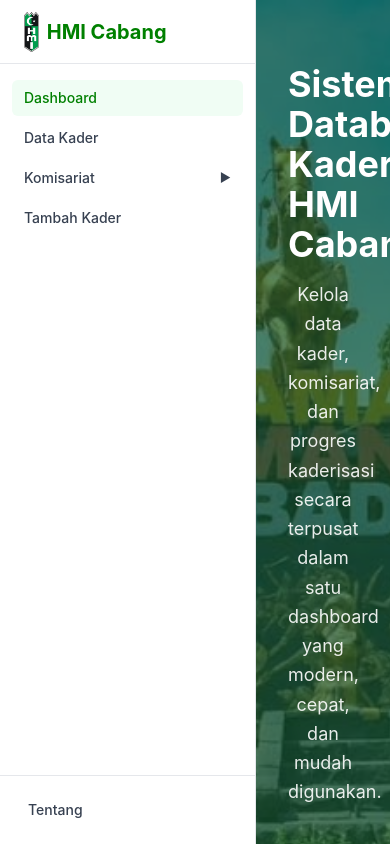
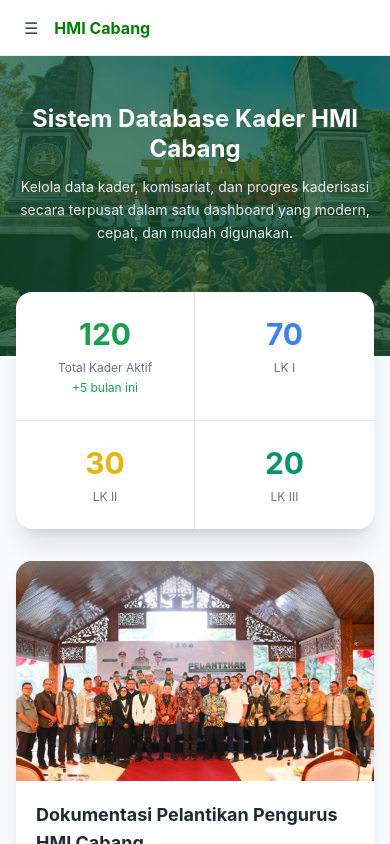
Before and after one commit to Arulinsan/HMI-DASHBOARD, a React (Vite) app: page / in a window 390 px wide. Built offline with nearby package versions, Linux system fonts and the light colour scheme.

Commit message:
mobile update

```diff
--- a/src/App.tsx
+++ b/src/App.tsx
@@ -3,20 +3,31 @@ import Sidebar from './components/Sidebar';
 import DashboardContent from './components/DashboardContent';
 
 function App() {
-  const [activeTab, setActiveTab] = useState('dashboard');
+  const [activeTab, setActiveTab] = useState("dashboard");
+  const [sidebarOpen, setSidebarOpen] = useState(false);
 
   return (
-    <div className="flex h-screen bg-gray-50 font-sans text-gray-800">
-      <Sidebar activeTab={activeTab} setActiveTab={setActiveTab} />
-      <div className="flex-1 flex flex-col h-screen overflow-hidden">
-        {activeTab === 'dashboard' ? (
-          <DashboardContent />
-        ) : (
-          <div className="p-8">
-            <h1 className="text-2xl font-bold">Data Kader</h1>
-            <p className="mt-4 text-gray-500">Halaman ini sedang dalam pengembangan.</p>
-          </div>
-        )}
+<div className="flex h-screen overflow-hidden">
+      <Sidebar
+        activeTab={activeTab}
+        setActiveTab={setActiveTab}
+        isOpen={sidebarOpen}
+        onClose={() => setSidebarOpen(false)}
+      />
+
+      <div className="flex-1 flex flex-col min-w-0">
+        {/* Header mobile dengan tombol hamburger */}
+        <header className="md:hidden h-14 flex items-center px-4 border-b border-gray-200 bg-white">
+          <button
+            className="p-2 text-gray-700"
+            onClick={() => setSidebarOpen(true)}
+          >
+            ☰
+          </button>
+          <span className="ml-2 font-bold text-[#008000]">HMI Cabang</span>
+        </header>
+
+        <DashboardContent />
       </div>
     </div>
   );
--- a/src/components/DashboardContent.tsx
+++ b/src/components/DashboardContent.tsx
@@ -4,6 +4,7 @@ import sriBaduga from "../assets/image/sribaduga.jpeg";
 import anggotaHmi from "../assets/image/anggota_hmi.jpeg";
 import hmiFlag from "../assets/image/HMI_indo.png";
 import teaching from "../assets/image/teacher.png";
+
 // Mock Data
 const initialData = [
   { id: 1, nama: 'Ahmad Budi', komisariat: 'Komisariat Teknik', status: 'LK1', angkatan: '2023' },
@@ -25,7 +26,6 @@ const DashboardContent: React.FC = () => {
   const [data] = useState(initialData);
   const [filterKomi, setFilterKomi] = useState('Semua');
   const [filterStatus, setFilterStatus] = useState('Semua');
-  const [isModalOpen, setIsModalOpen] = useState(false);
 
   const filteredData = data.filter(d => {
     const matchKomi = filterKomi === 'Semua' || d.komisariat === filterKomi;
@@ -37,7 +37,7 @@ const DashboardContent: React.FC = () => {
     document.getElementById('data-kader-table')?.scrollIntoView({ behavior: 'smooth' });
   };
 
-  const getStatusColor = (status:string) => {
+  const getStatusColor = (status: string) => {
     switch (status) {
       case "LK1":
         return "bg-sky-100 text-sky-700";
@@ -55,7 +55,7 @@ const DashboardContent: React.FC = () => {
 
       {/* ================= HERO SECTION ================= */}
       <div
-    className="relative bg-cover bg-center bg-no-repeat pt-16 pb-40 px-8 text-center"
+        className="relative bg-cover bg-center bg-no-repeat pt-12 sm:pt-16 pb-28 sm:pb-40 px-4 sm:px-8 text-center"
         style={{
           backgroundImage: `url(${sriBaduga})`,
         }}
@@ -64,11 +64,11 @@ const DashboardContent: React.FC = () => {
         <div className="absolute inset-0 bg-green-900/70"></div>
 
         <div className="relative z-10 max-w-4xl mx-auto">
-      <h1 className="text-4xl md:text-5xl font-bold text-white mb-4">
+          <h1 className="text-2xl sm:text-4xl md:text-5xl font-bold text-white mb-3 sm:mb-4 leading-tight">
             Sistem Database Kader HMI Cabang
           </h1>
 
-      <p className="text-lg text-white/90 leading-relaxed max-w-2xl mx-auto">
+          <p className="text-sm sm:text-base md:text-lg text-white/90 leading-relaxed max-w-2xl mx-auto">
             Kelola data kader, komisariat, dan progres kaderisasi
             secara terpusat dalam satu dashboard yang modern,
             cepat, dan mudah digunakan.
@@ -77,15 +77,15 @@ const DashboardContent: React.FC = () => {
       </div>
 
       {/* ================= SUMMARY CARD ================= */}
-  <div className="max-w-6xl mx-auto px-6 sm:px-8 -mt-20 relative z-20 mb-10">
+      <div className="max-w-6xl mx-auto px-4 sm:px-6 lg:px-8 -mt-16 sm:-mt-20 relative z-20 mb-8 sm:mb-10">
 
         <div className="bg-white rounded-2xl shadow-xl grid grid-cols-2 md:grid-cols-4">
 
-      <div className="py-8 text-center border-r border-b md:border-b-0">
-        <h2 className="text-5xl font-bold text-green-600">
+          <div className="py-6 sm:py-8 text-center border-r border-b md:border-b-0 px-2">
+            <h2 className="text-3xl sm:text-4xl md:text-5xl font-bold text-green-600">
               {dashboardStats.total}
             </h2>
-        <p className="mt-2 text-gray-500 text-sm">
+            <p className="mt-2 text-gray-500 text-xs sm:text-sm">
               Total Kader Aktif
             </p>
             <p className="text-xs text-green-600 mt-1">
@@ -93,29 +93,29 @@ const DashboardContent: React.FC = () => {
             </p>
           </div>
 
-      <div className="py-8 text-center border-b md:border-b-0 md:border-r">
-        <h2 className="text-5xl font-bold text-blue-500">
+          <div className="py-6 sm:py-8 text-center border-b md:border-b-0 md:border-r px-2">
+            <h2 className="text-3xl sm:text-4xl md:text-5xl font-bold text-blue-500">
               {dashboardStats.lk1}
             </h2>
-        <p className="mt-2 text-gray-500 text-sm">
+            <p className="mt-2 text-gray-500 text-xs sm:text-sm">
               LK I
             </p>
           </div>
 
-      <div className="py-8 text-center border-r">
-        <h2 className="text-5xl font-bold text-yellow-500">
+          <div className="py-6 sm:py-8 text-center border-r px-2">
+            <h2 className="text-3xl sm:text-4xl md:text-5xl font-bold text-yellow-500">
               {dashboardStats.lk2}
             </h2>
-        <p className="mt-2 text-gray-500 text-sm">
+            <p className="mt-2 text-gray-500 text-xs sm:text-sm">
               LK II
             </p>
           </div>
 
-      <div className="py-8 text-center">
-        <h2 className="text-5xl font-bold text-emerald-600">
+          <div className="py-6 sm:py-8 text-center px-2">
+            <h2 className="text-3xl sm:text-4xl md:text-5xl font-bold text-emerald-600">
               {dashboardStats.lk3}
             </h2>
-        <p className="mt-2 text-gray-500 text-sm">
+            <p className="mt-2 text-gray-500 text-xs sm:text-sm">
               LK III
             </p>
           </div>
@@ -124,23 +124,23 @@ const DashboardContent: React.FC = () => {
       </div>
 
       {/* ================= FOTO PELANTIKAN ================= */}
-  <div className="max-w-6xl mx-auto px-6 sm:px-8 mb-10">
+      <div className="max-w-6xl mx-auto px-4 sm:px-6 lg:px-8 mb-8 sm:mb-10">
 
         <div className="bg-white rounded-2xl shadow-lg overflow-hidden">
 
           <img
             src={anggotaHmi}
             alt="Pelantikan Pengurus HMI"
-        className="w-full h-[420px] object-cover"
+            className="w-full h-[220px] sm:h-[320px] md:h-[420px] object-cover"
           />
 
-      <div className="p-8">
+          <div className="p-5 sm:p-8">
 
-        <h2 className="text-2xl font-bold text-gray-800 mb-3">
+            <h2 className="text-lg sm:text-xl md:text-2xl font-bold text-gray-800 mb-2 sm:mb-3">
               Dokumentasi Pelantikan Pengurus HMI Cabang
             </h2>
 
-        <p className="text-gray-600 leading-7">
+            <p className="text-sm sm:text-base text-gray-600 leading-7">
               Dokumentasi kegiatan pelantikan pengurus sebagai bagian
               dari proses kaderisasi, regenerasi kepemimpinan, dan
               penguatan organisasi HMI Cabang. Foto ini menjadi
@@ -154,24 +154,16 @@ const DashboardContent: React.FC = () => {
 
       </div>
 
-      {/* Pengurus & KAHMI Gallery
-      <div className="px-6 sm:px-8 mb-10 relative z-10 max-w-6xl mx-auto">
-        <PengurusKahmiGallery
-          rows={placeholderPengurusKahmiRows}
-          subtitle="Kenali Pengurus dan Anggota KAHMI HMI Cabang — Mendukung pengelolaan organisasi yang solid dan terstruktur."
-        />
-      </div> */}
-
       {/* Section 1: Kelola Data Kader */}
-      <div className="bg-[#EAF6F6] py-20 px-8">
-  <div className="max-w-6xl mx-auto flex flex-col md:flex-row items-center gap-16">
+      <div className="bg-[#EAF6F6] py-12 sm:py-20 px-4 sm:px-8">
+        <div className="max-w-6xl mx-auto flex flex-col md:flex-row items-center gap-8 md:gap-16">
           {/* Text */}
-    <div className="flex-1">
-      <h3 className="text-3xl font-bold text-gray-800 mb-4">
+          <div className="flex-1 text-center md:text-left">
+            <h3 className="text-2xl sm:text-3xl font-bold text-gray-800 mb-3 sm:mb-4">
               Kelola Data Kader Lebih Rapi
             </h3>
 
-      <p className="text-gray-600 leading-7 mb-8">
+            <p className="text-sm sm:text-base text-gray-600 leading-7 mb-6 sm:mb-8">
               Input, edit, dan pantau data kader secara terpusat sehingga administrasi
               organisasi menjadi lebih tertata dan mudah diakses.
             </p>
@@ -180,12 +172,12 @@ const DashboardContent: React.FC = () => {
           </div>
 
           {/* Image */}
-    <div className="flex-1">
+          <div className="flex-1 w-full">
             <div className="relative overflow-hidden rounded-2xl shadow-xl">
               <img
                 src={hmiFlag}
                 alt=""
-          className="w-full h-[320px] object-cover"
+                className="w-full h-[220px] sm:h-[280px] md:h-[320px] object-cover"
               />
             </div>
           </div>
@@ -193,15 +185,15 @@ const DashboardContent: React.FC = () => {
       </div>
 
       {/* Section 2: Pantau Progres Kaderisasi */}
-      <div className="bg-blue-100 py-20 px-8 mb-10">
-  <div className="max-w-6xl mx-auto flex flex-col-reverse md:flex-row-reverse items-center gap-16">
+      <div className="bg-blue-100 py-12 sm:py-20 px-4 sm:px-8 mb-8 sm:mb-10">
+        <div className="max-w-6xl mx-auto flex flex-col md:flex-row-reverse items-center gap-8 md:gap-16">
           {/* Text */}
-    <div className="flex-1">
-      <h3 className="text-3xl font-bold text-gray-800 mb-4">
+          <div className="flex-1 text-center md:text-left">
+            <h3 className="text-2xl sm:text-3xl font-bold text-gray-800 mb-3 sm:mb-4">
               Pantau Progres Kaderisasi
             </h3>
 
-      <p className="text-gray-600 leading-7 mb-8">
+            <p className="text-sm sm:text-base text-gray-600 leading-7 mb-6 sm:mb-8">
               Monitoring perjalanan kader mulai dari pelatihan hingga evaluasi secara
               terstruktur dalam satu dashboard.
             </p>
@@ -210,12 +202,12 @@ const DashboardContent: React.FC = () => {
           </div>
 
           {/* Image */}
-    <div className="flex-1">
+          <div className="flex-1 w-full">
             <div className="overflow-hidden rounded-2xl shadow-xl bg-white">
               <img
                 src={teaching}
                 alt=""
-          className="w-full h-[320px] object-contain"
+                className="w-full h-[220px] sm:h-[280px] md:h-[320px] object-contain"
               />
             </div>
           </div>
@@ -223,26 +215,25 @@ const DashboardContent: React.FC = () => {
       </div>
 
       {/* Data Kader Terbaru */}
-
-      <div id="data-kader-table" className="max-w-7xl mx-auto px-6 pb-16">
+      <div id="data-kader-table" className="max-w-7xl mx-auto px-4 sm:px-6 pb-12 sm:pb-16">
         <div className="bg-white rounded-2xl shadow-sm border border-gray-200 overflow-hidden">
 
           {/* Header */}
-    <div className="flex flex-col md:flex-row md:items-center md:justify-between gap-4 px-6 py-5 border-b border-gray-100">
+          <div className="flex flex-col gap-4 px-4 sm:px-6 py-4 sm:py-5 border-b border-gray-100">
             <div>
-        <h2 className="text-xl font-bold text-gray-800">
+              <h2 className="text-lg sm:text-xl font-bold text-gray-800">
                 Data Kader Terbaru
               </h2>
-        <p className="text-sm text-gray-500 mt-1">
+              <p className="text-xs sm:text-sm text-gray-500 mt-1">
                 Menampilkan daftar kader berdasarkan filter yang dipilih.
               </p>
             </div>
 
-      <div className="flex flex-wrap gap-2">
+            <div className="flex flex-col sm:flex-row gap-2">
               <select
                 value={filterKomi}
                 onChange={(e) => setFilterKomi(e.target.value)}
-          className="h-10 rounded-lg border border-gray-200 px-4 text-sm focus:outline-none focus:ring-2 focus:ring-green-600"
+                className="h-10 rounded-lg border border-gray-200 px-4 text-sm focus:outline-none focus:ring-2 focus:ring-green-600 w-full sm:w-auto"
               >
                 <option value="Semua">Semua Komisariat</option>
                 <option value="Komisariat Teknik">Teknik</option>
@@ -254,7 +245,7 @@ const DashboardContent: React.FC = () => {
               <select
                 value={filterStatus}
                 onChange={(e) => setFilterStatus(e.target.value)}
-          className="h-10 rounded-lg border border-gray-200 px-4 text-sm focus:outline-none focus:ring-2 focus:ring-green-600"
+                className="h-10 rounded-lg border border-gray-200 px-4 text-sm focus:outline-none focus:ring-2 focus:ring-green-600 w-full sm:w-auto"
               >
                 <option value="Semua">Semua Status</option>
                 <option value="LK1">LK1</option>
@@ -264,15 +255,15 @@ const DashboardContent: React.FC = () => {
 
               <button
                 onClick={scrollToTable}
-          className="h-10 px-4 rounded-lg bg-green-700 text-white text-sm hover:bg-green-800 transition"
+                className="h-10 px-4 rounded-lg bg-green-700 text-white text-sm hover:bg-green-800 transition w-full sm:w-auto"
               >
                 Lihat Semua
               </button>
             </div>
           </div>
 
-    {/* Table */}
-    <div className="overflow-x-auto">
+          {/* Table - Desktop */}
+          <div className="hidden md:block overflow-x-auto">
             <table className="w-full">
               <thead>
                 <tr className="bg-gray-50 text-left text-xs uppercase tracking-wider text-gray-500">
@@ -336,6 +327,58 @@ const DashboardContent: React.FC = () => {
               </tbody>
             </table>
           </div>
+
+          {/* Table - Mobile (Card view) */}
+          <div className="md:hidden p-4 space-y-3 bg-gray-50">
+  {filteredData.map((row) => (
+    <div
+      key={row.id}
+      className="bg-white rounded-2xl border border-gray-100 shadow-sm p-4 active:scale-[0.98] transition-transform"
+    >
+      <div className="flex items-start gap-3">
+        {/* Avatar */}
+        <div className="w-12 h-12 shrink-0 rounded-full bg-gradient-to-br from-green-500 to-green-700 flex items-center justify-center font-bold text-white text-lg shadow-sm">
+          {row.nama.charAt(0)}
+        </div>
+
+        {/* Info */}
+        <div className="flex-1 min-w-0">
+          <div className="flex items-start justify-between gap-2">
+            <p className="font-semibold text-gray-800 text-sm leading-tight">
+              {row.nama}
+            </p>
+            <span
+              className={`shrink-0 inline-flex items-center rounded-full px-2.5 py-1 text-xs font-semibold ${getStatusColor(
+                row.status
+              )}`}
+            >
+              {row.status}
+            </span>
+          </div>
+
+          <p className="text-xs text-gray-500 mt-1">
+            {row.komisariat}
+          </p>
+
+          <div className="flex items-center gap-1 mt-2 text-xs text-gray-400">
+            <svg className="w-3.5 h-3.5" fill="none" viewBox="0 0 24 24" stroke="currentColor" strokeWidth={2}>
+              <path strokeLinecap="round" strokeLinejoin="round" d="M8 7V3m8 4V3m-9 8h10M5 21h14a2 2 0 002-2V7a2 2 0 00-2-2H5a2 2 0 00-2 2v12a2 2 0 002 2z" />
+            </svg>
+            <span>Angkatan {row.angkatan}</span>
+          </div>
+        </div>
+      </div>
+    </div>
+  ))}
+
+  {filteredData.length === 0 && (
+    <div className="py-12 text-center">
+      <p className="text-gray-400 text-sm">
+        Tidak ada data yang sesuai filter.
+      </p>
+    </div>
+  )}
+</div>
         </div>
       </div>
     </div>
--- a/src/components/Sidebar.tsx
+++ b/src/components/Sidebar.tsx
@@ -4,20 +4,49 @@ import logoHmi from "../assets/image/LOGO-HMI.webp";
 interface SidebarProps {
   activeTab: string;
   setActiveTab: (tab: string) => void;
+  isOpen?: boolean;
+  onClose?: () => void;
 }
 
-const Sidebar: React.FC<SidebarProps> = ({ activeTab, setActiveTab }) => {
+const Sidebar: React.FC<SidebarProps> = ({ activeTab, setActiveTab, isOpen = false, onClose }) => {
   const [isKomiOpen, setIsKomiOpen] = useState(false);
 
+  const handleTabClick = (tab: string) => {
+    setActiveTab(tab);
+    if (onClose) onClose();
+  };
+
   return (
-    <aside className="w-64 bg-white border-r border-gray-200 h-full flex flex-col">
-      <div className="h-16 flex items-center px-6 border-b border-gray-200 space-x-2">
+    <>
+      {/* Overlay untuk mobile */}
+      {isOpen && (
+        <div
+          className="fixed inset-0 bg-black/50 z-30 md:hidden"
+          onClick={onClose}
+        />
+      )}
+
+      <aside
+        className={`fixed md:static top-0 left-0 h-full w-64 bg-white border-r border-gray-200 flex flex-col z-40 transform transition-transform duration-300 ease-in-out
+        ${isOpen ? "translate-x-0" : "-translate-x-full"} md:translate-x-0`}
+      >
+        <div className="h-16 flex items-center justify-between px-6 border-b border-gray-200">
+          <div className="flex items-center space-x-2">
             <img src={logoHmi} alt="Logo HMI" className="h-10 w-auto" />
             <h1 className="text-xl font-bold text-[#008000]">HMI Cabang</h1>
           </div>
+          {/* Tombol close khusus mobile */}
+          <button
+            onClick={onClose}
+            className="md:hidden text-gray-500 hover:text-gray-700 text-2xl leading-none"
+          >
+            &times;
+          </button>
+        </div>
+
         <nav className="flex-1 py-4 px-3 space-y-1 overflow-y-auto">
           <button
-          onClick={() => setActiveTab("dashboard")}
+            onClick={() => handleTabClick("dashboard")}
             className={`w-full flex items-center px-3 py-2 text-sm font-medium rounded-md ${
               activeTab === "dashboard"
                 ? "bg-green-50 text-[#008000]"
@@ -27,7 +56,7 @@ const Sidebar: React.FC<SidebarProps> = ({ activeTab, setActiveTab }) => {
             Dashboard
           </button>
           <button
-          onClick={() => setActiveTab("data")}
+            onClick={() => handleTabClick("data")}
             className={`w-full flex items-center px-3 py-2 text-sm font-medium rounded-md ${
               activeTab === "data"
                 ? "bg-green-50 text-[#008000]"
@@ -52,7 +81,7 @@ const Sidebar: React.FC<SidebarProps> = ({ activeTab, setActiveTab }) => {
                 {["Teknik", "Ekonomi", "Hukum", "Keguruan"].map((komi) => (
                   <button
                     key={komi}
-                  onClick={() => setActiveTab(`komi-${komi.toLowerCase()}`)}
+                    onClick={() => handleTabClick(`komi-${komi.toLowerCase()}`)}
                     className={`w-full flex items-center px-3 py-2 text-sm font-medium rounded-md ${
                       activeTab === `komi-${komi.toLowerCase()}`
                         ? "bg-green-50 text-[#008000]"
@@ -67,7 +96,7 @@ const Sidebar: React.FC<SidebarProps> = ({ activeTab, setActiveTab }) => {
           </div>
 
           <button
-          onClick={() => setActiveTab("tambah")}
+            onClick={() => handleTabClick("tambah")}
             className={`w-full flex items-center px-3 py-2 text-sm font-medium rounded-md ${
               activeTab === "tambah"
                 ? "bg-green-50 text-[#008000]"
@@ -81,7 +110,7 @@ const Sidebar: React.FC<SidebarProps> = ({ activeTab, setActiveTab }) => {
         {/* Footer / Tentang */}
         <div className="p-4 border-t border-gray-200">
           <button
-          onClick={() => setActiveTab("tentang")}
+            onClick={() => handleTabClick("tentang")}
             className={`w-full flex items-center px-3 py-2 text-sm font-medium rounded-md ${
               activeTab === "tentang"
                 ? "bg-green-50 text-[#008000]"
@@ -92,6 +121,7 @@ const Sidebar: React.FC<SidebarProps> = ({ activeTab, setActiveTab }) => {
           </button>
         </div>
       </aside>
+    </>
   );
 };
 
```
Lines whose indentation alone changed are shown as unchanged.
